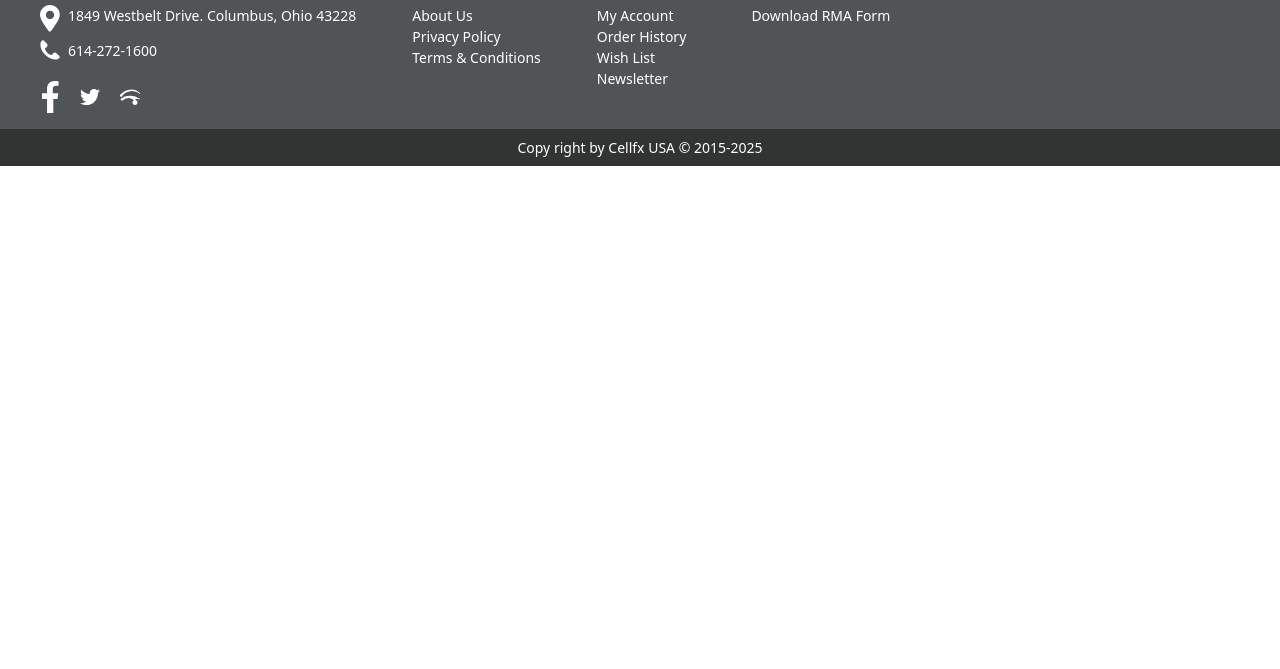
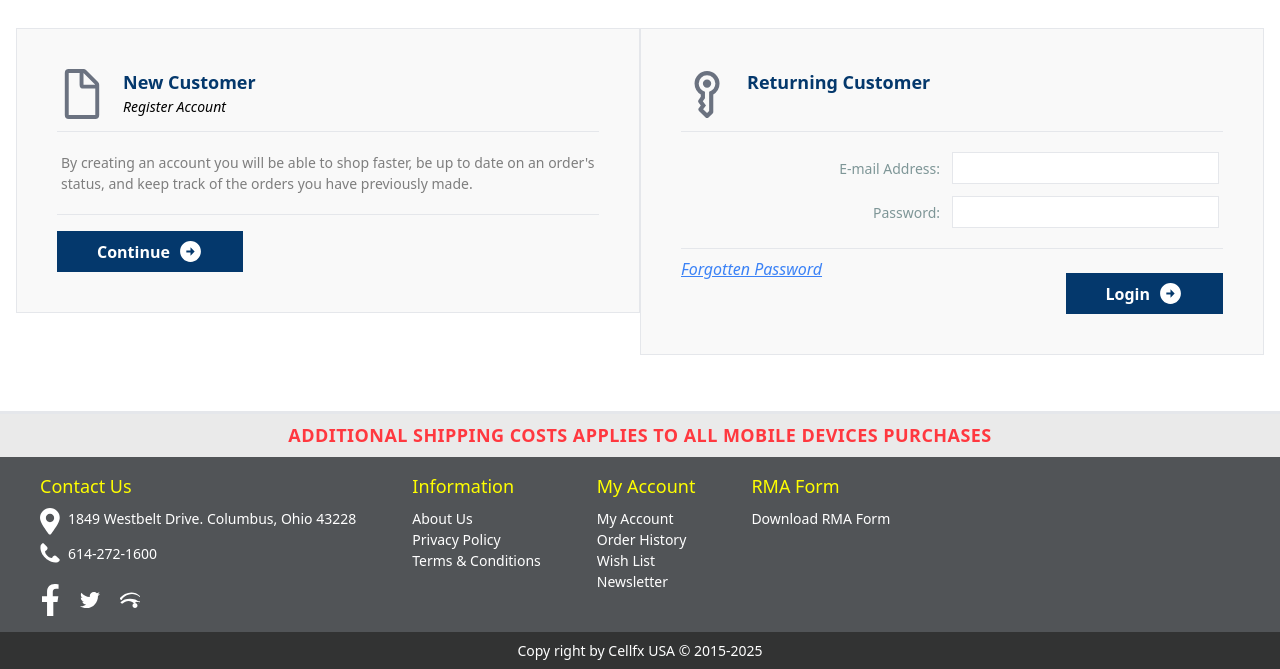
Before and after one commit to Rony-Ahmed6245/register-from, a plain HTML site: page index.htm in a window 1280 px wide. Shown: the part 1389-2058 px from the top of the page. Before the commit the page ends 1555 px from the top, so only its background shows below. Drawn offline with nearby package versions, Linux system fonts and the light colour scheme.

Commit message:
login page compeleted

```diff
--- a/index.htm
+++ b/index.htm
@@ -150,6 +150,94 @@
         </form>
     </section>
 
+    <hr>
+
+    <!-- Login  -->
+    <section class="p-4">
+        <h2 class="text-2xl font-bold my-2 mt-5 text-[#04386C]">REGISTER ACCOUNT</h2>
+        <div class="grid md:grid-cols-2 grid-cols-1 justify-center items-start">
+            <!-- 11111111 -->
+            <div class="card font-sans p-10 bg-[#F9F9F9] my-10 border-[1px]">
+                <div class=" flex justify-start items-start gap-4 pb-3">
+                    <span>
+                        <svg class="w-[50px] text-gray-500" xmlns="http://www.w3.org/2000/svg" viewBox="0 0 16 16"
+                            {...props}>
+                            <path fill="currentColor"
+                                d="M13.13 4.13L9.37.37A1.26 1.26 0 0 0 8.48 0H3.75A1.25 1.25 0 0 0 2.5 1.25v13.5A1.25 1.25 0 0 0 3.75 16h8.5a1.25 1.25 0 0 0 1.25-1.25V5a1.26 1.26 0 0 0-.37-.87m-.88 10.62h-8.5V1.25h3.48V5a1.25 1.25 0 0 0 1.25 1.27h3.77zm0-9.73H8.48V1.25L12.25 5z">
+                            </path>
+                        </svg>
+
+                    </span>
+                    <div>
+                        <h1 class="text-[18px] font-bold text-[#04386C]">New Customer</h1>
+                        <h1 class="text-[14px]  italic">Register Account</h1>
+                    </div>
+                </div>
+
+                <p class="border-y-[1px] py-5 px-1 text-[14px] font-normal text-[#7E7E7E]">By creating an account you
+                    will be able to shop faster, be up to date on an
+                    order's status, and keep
+                    track of the orders you have previously made.</p>
+                <button
+                    class=" flex justify-between  gap-2 items-center mt-4 px-10 bg-[#04386C] font-bold text-white py-2  hover:bg-blue-700">Continue
+                    <svg xmlns="http://www.w3.org/2000/svg" viewBox="0 0 24 24" width="25px" height="25px"
+                        class="fill-white">
+                        <path fill="white"
+                            d="M22 12c0-5.52-4.48-10-10-10S2 6.48 2 12s4.48 10 10 10s10-4.48 10-10m-10 1H8v-2h4V8l4 4l-4 4z">
+                        </path>
+                    </svg>
+
+                </button>
+            </div>
+            <!-- 2222222222222  -->
+            <div class="card font-sans p-10 bg-[#F9F9F9] my-10 border-[1px]">
+                <div class=" flex justify-start items-start gap-4 pb-3">
+                    <span>
+                        <svg class="w-[50px] text-gray-500" xmlns="http://www.w3.org/2000/svg" viewBox="0 0 24 24"
+                            {...props}>
+                            <path fill="currentColor"
+                                d="M10.5 7q0-.825.588-1.412T12.5 5t1.413.588T14.5 7t-.587 1.413T12.5 9t-1.412-.587T10.5 7m-4 0q0-2.5 1.75-4.25T12.5 1t4.25 1.75T18.5 7q0 1.675-.825 3.038T15.5 12.2v8.375q0 .2-.075.388t-.225.337l-2 2q-.15.15-.325.213t-.375.062t-.375-.062t-.325-.213l-3.175-3.175q-.125-.125-.2-.3t-.1-.35t.025-.35t.175-.325l.975-1.3l-1.075-1.425q-.1-.125-.15-.275t-.05-.3t.05-.313t.15-.287L9.5 13.375V12.2q-1.35-.8-2.175-2.163T6.5 7m2 0q0 1.4.85 2.463t2.15 1.412V14l-1.025 1.45h-.012h.012L12 17.5l-1.375 1.775L12.5 21.15v-.012v.012l1-1h.013h-.013v-9.275q1.3-.35 2.15-1.412T16.5 7q0-1.65-1.175-2.825T12.5 3T9.675 4.175T8.5 7">
+                            </path>
+                        </svg>
+                    </span>
+                    <div>
+                        <h1 class="text-[18px] font-bold text-[#04386C]">Returning Customer</h1>
+
+                    </div>
+                </div>
+
+
+                <div class="border-y-[1px] py-5 ">
+                    <div class="px-1 md:flex  gap-3 justify-end items-center mb-3">
+                        <h1 class="text-[#7E9697] text-[14px] "> E-mail Address:</h1>
+                        <input type="text" class="border p-[3px]  md:w-[50%] w-[100%]">
+                    </div>
+                    <div class="px-1 md:flex  gap-3 justify-end items-center">
+                        <h1 class="text-[#7E9697] text-[14px] "> Password:</h1>
+                        <input type="text" class="border p-[3px]  md:w-[50%] w-[100%]">
+                    </div>
+                </div>
+
+
+                <div class="flex justify-between items-start mt-2">
+                    <p class="font-normal text-blue-500 underline italic">Forgotten Password</p>
+                    <button
+                        class=" flex justify-between  gap-2 items-center mt-4 px-10 bg-[#04386C] font-bold text-white py-2  hover:bg-blue-700">Login
+                        <svg xmlns="http://www.w3.org/2000/svg" viewBox="0 0 24 24" width="25px" height="25px"
+                            class="fill-white">
+                            <path fill="white"
+                                d="M22 12c0-5.52-4.48-10-10-10S2 6.48 2 12s4.48 10 10 10s10-4.48 10-10m-10 1H8v-2h4V8l4 4l-4 4z">
+                            </path>
+                        </svg>
+
+                    </button>
+                </div>
+            </div>
+        </div>
+    </section>
+    <hr>
+    <hr>
+    <hr>
     <!-- footer section -->
     <footer>
         <section>
```
